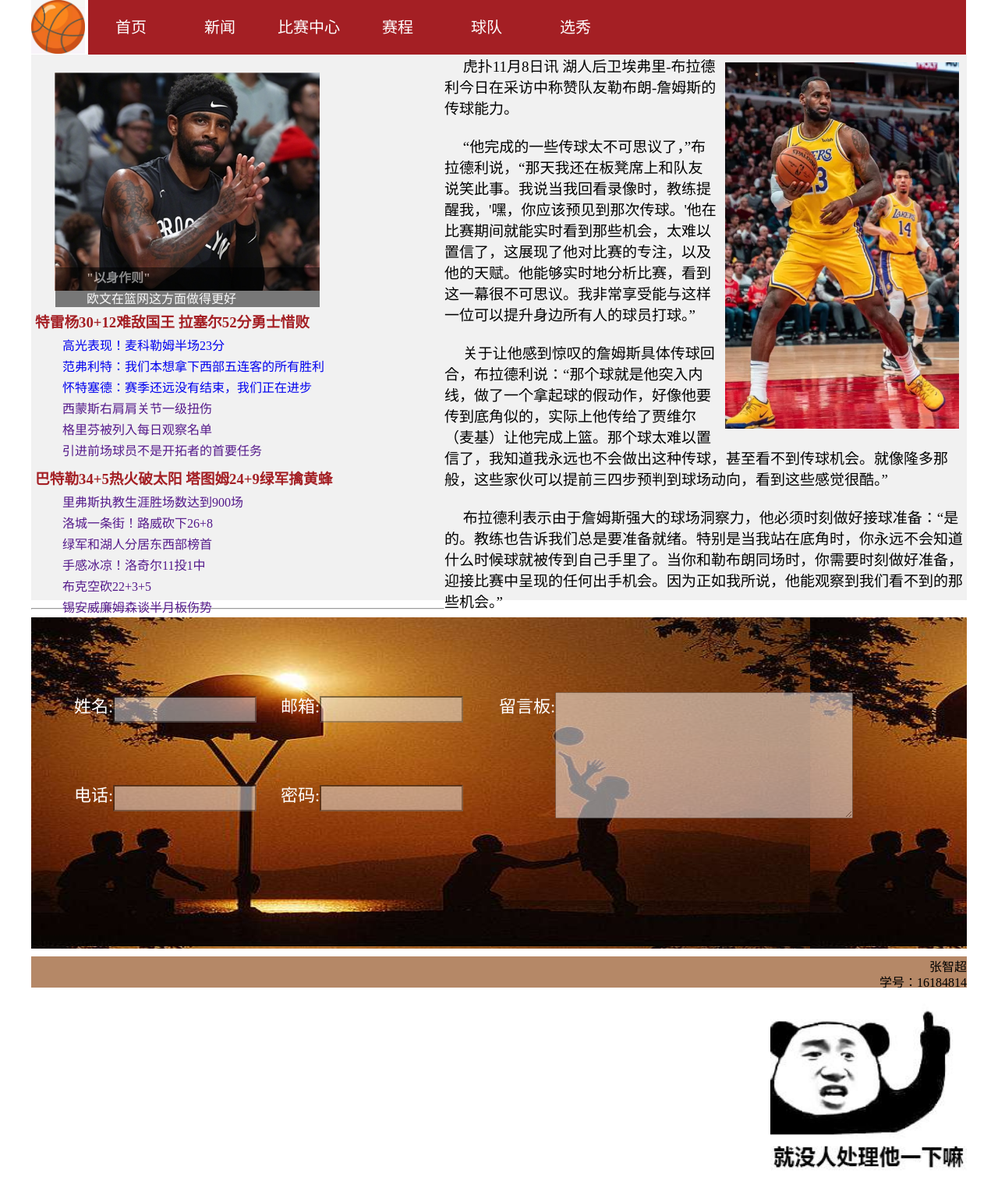
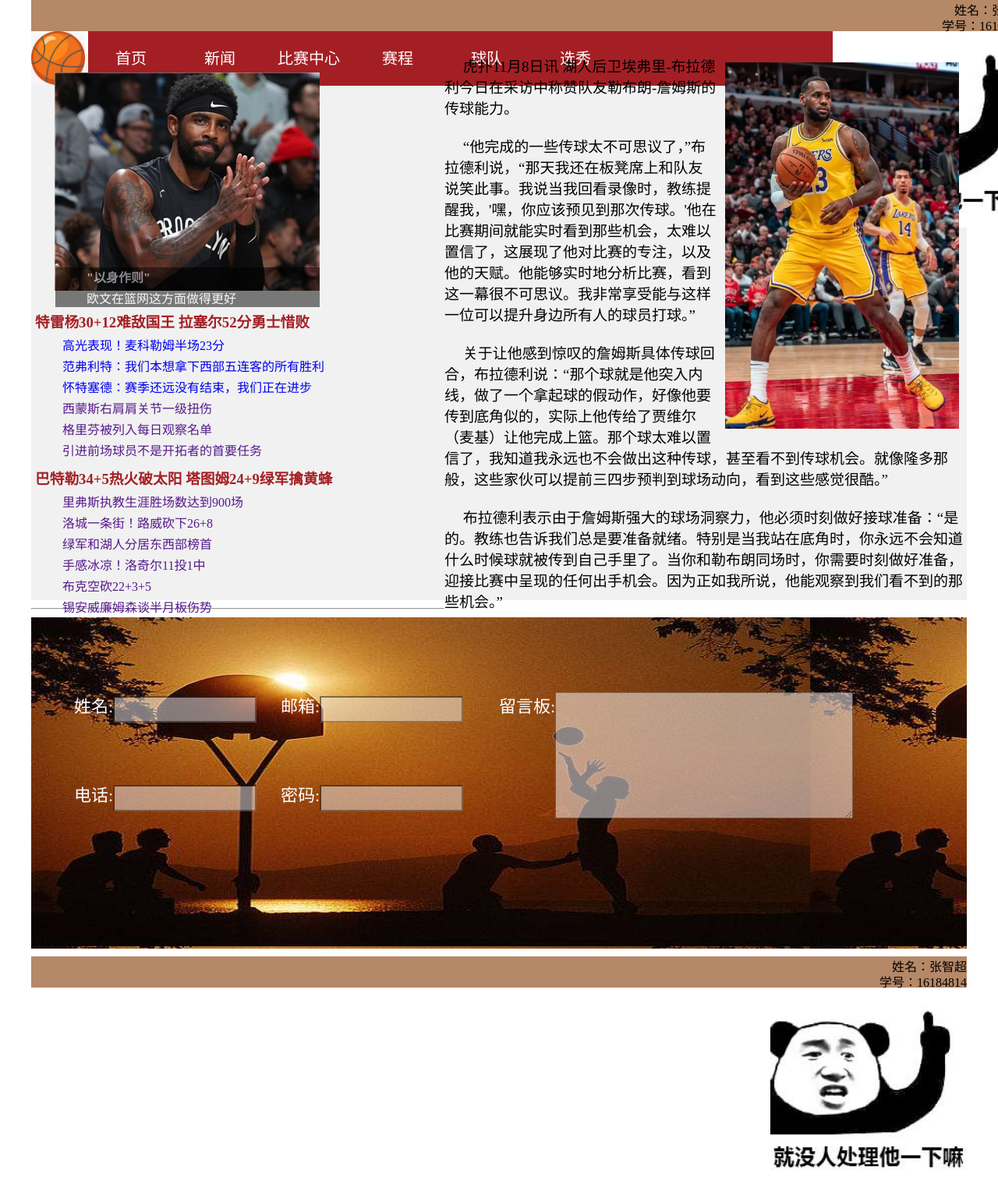
Before and after one commit to zzcpeanut/zzcpeanut.github.io, a plain HTML site: page index.html in a window 1280 px wide. Shown: the top 1519 px of the page at 78% size. Drawn offline with Linux system fonts and the light colour scheme.

Commit message:
Update index.html

```diff
--- a/index.html
+++ b/index.html
@@ -194,6 +194,11 @@
 		<div class="contain">
 
 			<div class="nav">
+				<div class="realbottom">
+				<span class="one">姓名：张智超</span>
+				<span class="two">学号：16184814</span>
+				<img src="img/u=1162640833,445794914&fm=26&gp=0.jpg" />
+				</div>
 				<img src="img/lanqiu.jpg"/>
 				<ul>
 					<li><a href="">首页</a></li>
@@ -271,7 +276,7 @@
 					<p class="textarea"><span>留言板:</span><textarea name="textarea" rows="" cols=""></textarea></p>
 			</div>
 			<div class="realbottom">
-				<span class="one">张智超</span>
+				<span class="one">姓名：张智超</span>
 				<span class="two">学号：16184814</span>
 				<img src="img/u=1162640833,445794914&fm=26&gp=0.jpg" />
 			</div>
```
